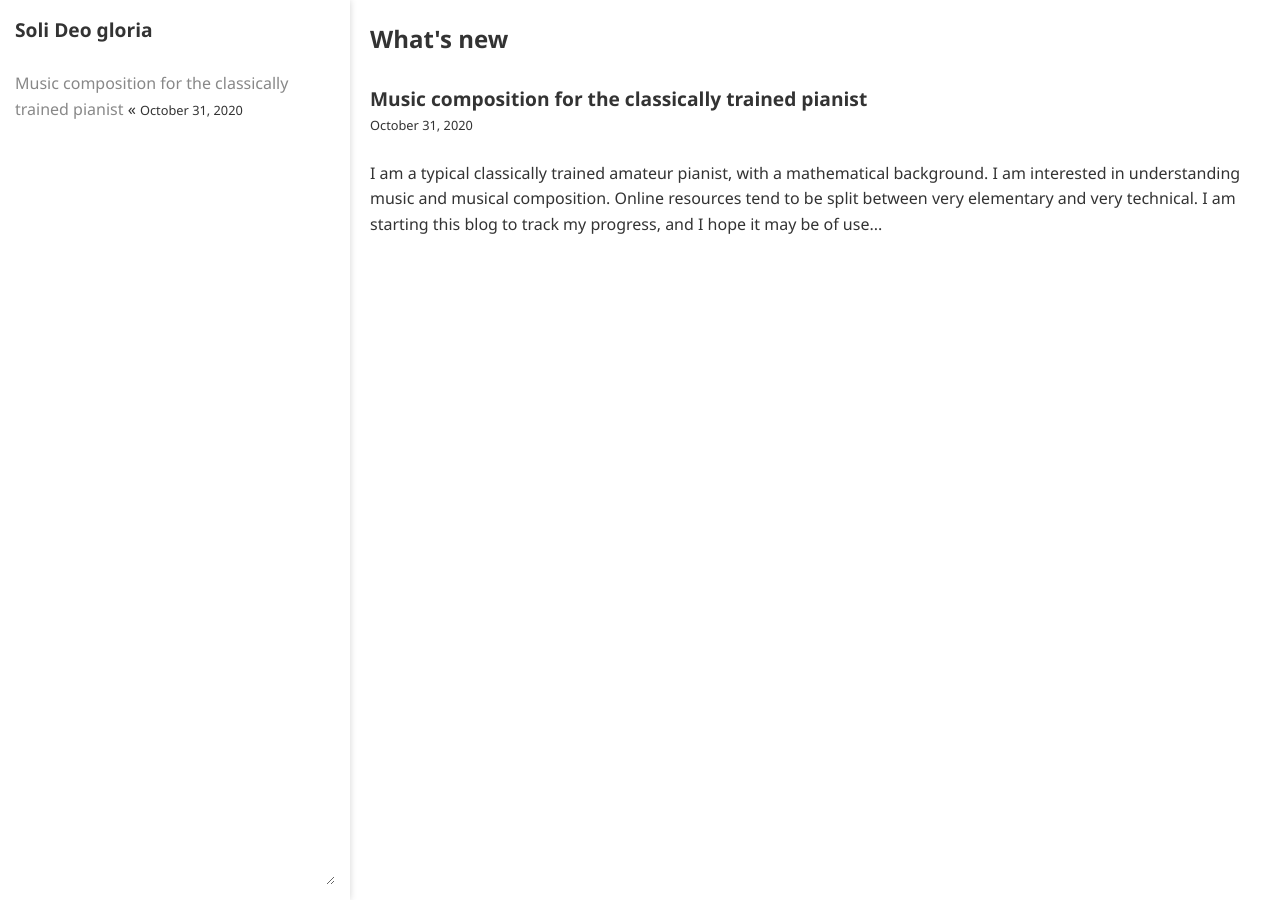
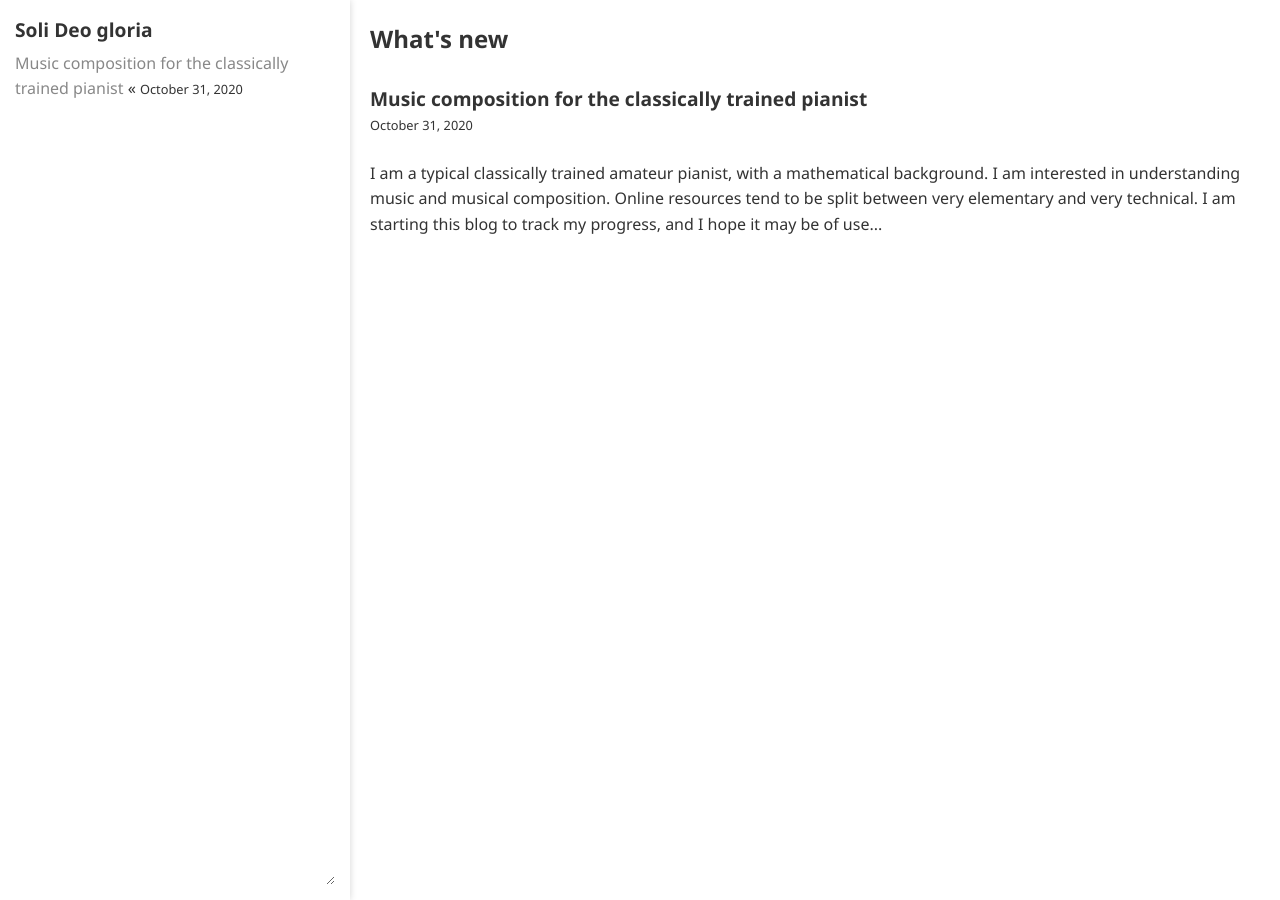
Before and after one commit to ansyblenetwork/sdg, a Jekyll site: the page built from index.html, in a window 1280 px wide. Built offline with Jekyll 4.4.1, drawn with Linux system fonts in a browser that asks for light colours.

Commit message:
Update page.html

```diff
--- a/_layouts/page.html
+++ b/_layouts/page.html
@@ -14,8 +14,7 @@
 	<body>
 		<div class="sidenav">
 		<div class="rpanel" style="flex-grow: 1; position:relative; min-width:250px; margin-bottom:0px" id="accountPanel">
-		<h2><a href="{{ site.url }}">Soli Deo gloria</a></h2>
-		<br>
+		<h2 style="margin-bottom:5px"><a href="{{ site.url }}">Soli Deo gloria</a></h2>
 		<ul>
 			{% for post in site.posts %}
 				<li><a href="{{ post.url | relative_url }}">{{ post.title }}</a> &laquo;&nbsp;<span class="date-format">{{ post.date | date: "%B %-d, %Y" }}</span></li>
```
